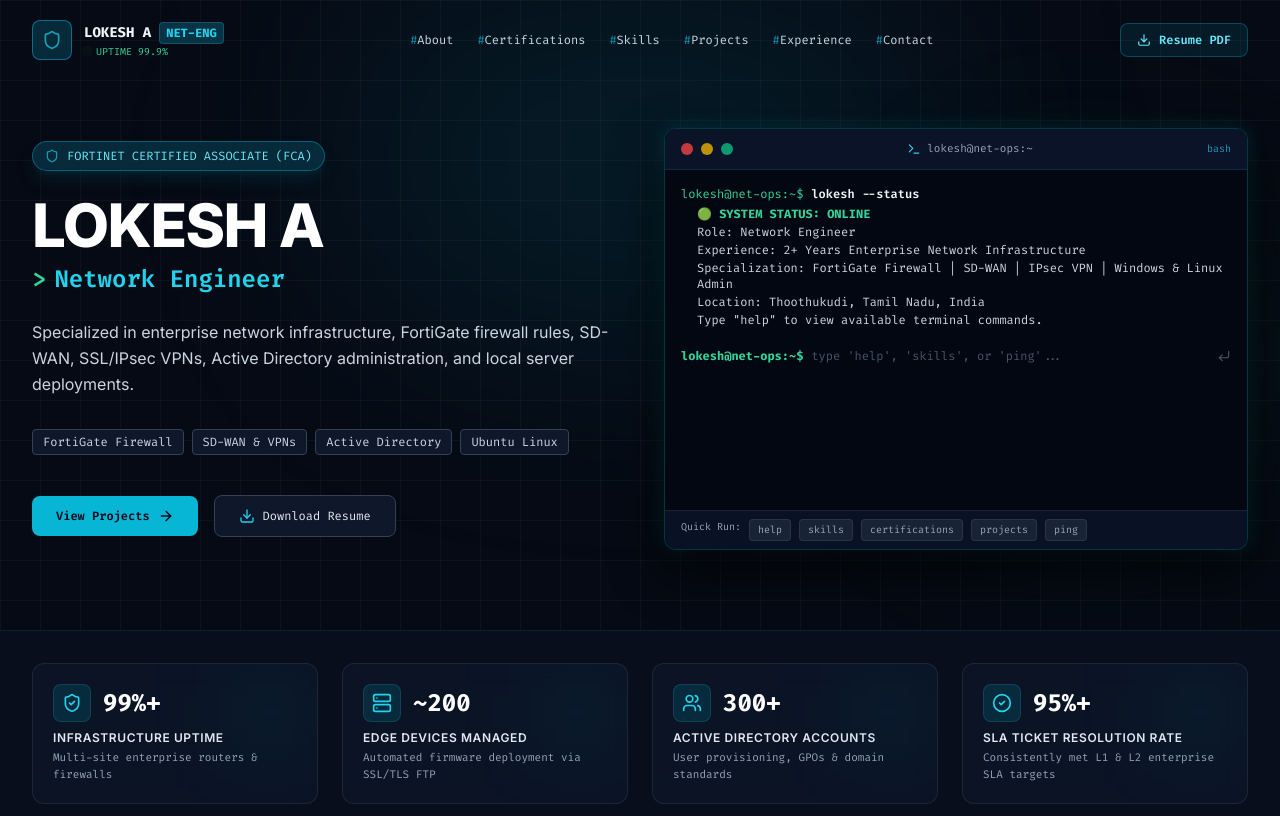
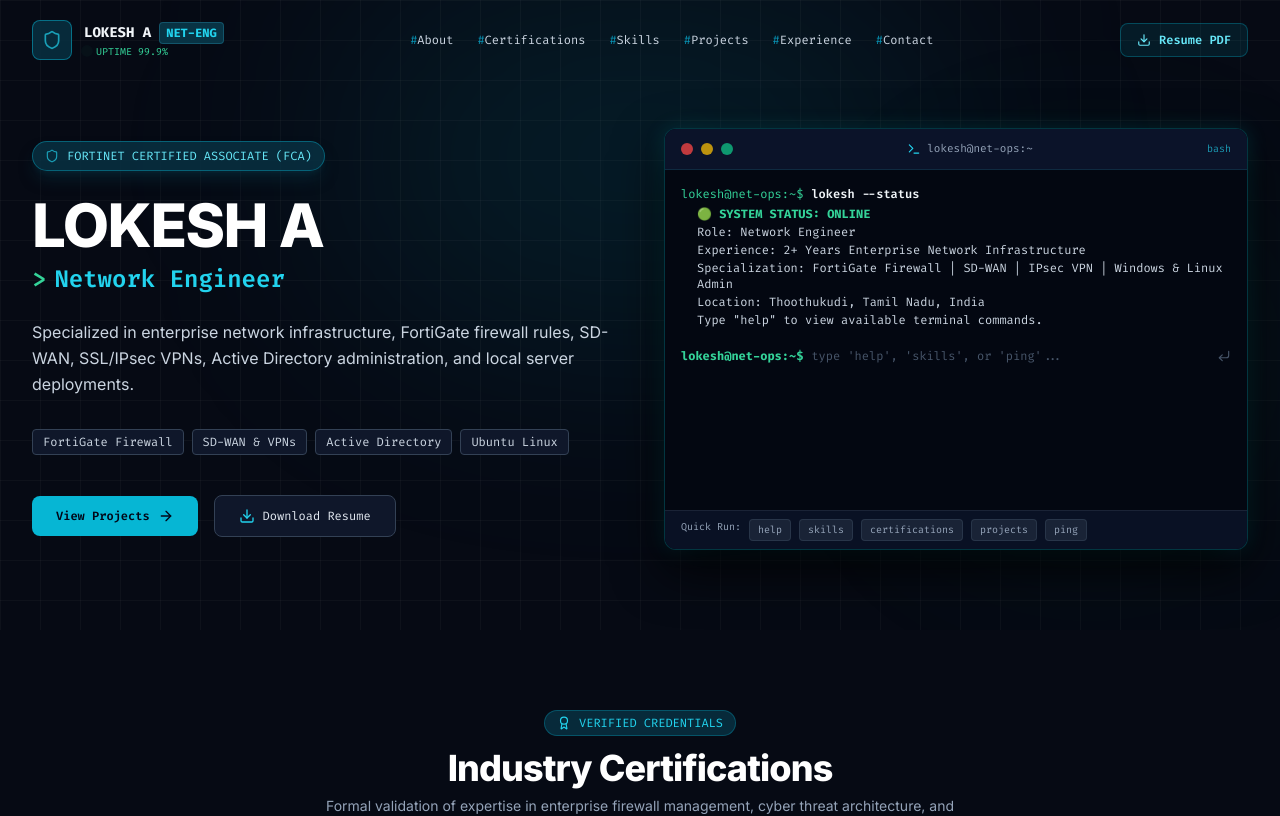
Before and after one commit to LokeshA1903/My-Portfolio, a React (Vite) app: page / in a window 1280 px wide. Shown: the top 816 px of the page. Built offline with nearby package versions, Linux system fonts and the light colour scheme.

Commit message:
Move key metrics stats bar directly above Contact section

```diff
--- a/src/App.jsx
+++ b/src/App.jsx
@@ -1,11 +1,11 @@
 import React from 'react';
 import Navbar from './components/Navbar';
 import TerminalHero from './components/TerminalHero';
-import StatsBar from './components/StatsBar';
 import Certifications from './components/Certifications';
 import SkillsMatrix from './components/SkillsMatrix';
 import ProjectsSection from './components/ProjectsSection';
 import ExperienceTimeline from './components/ExperienceTimeline';
+import StatsBar from './components/StatsBar';
 import ContactSection from './components/ContactSection';
 import Footer from './components/Footer';
 
@@ -15,11 +15,11 @@
       <Navbar />
       <main>
         <TerminalHero />
-        <StatsBar />
         <Certifications />
         <SkillsMatrix />
         <ProjectsSection />
         <ExperienceTimeline />
+        <StatsBar />
         <ContactSection />
       </main>
       <Footer />
```
